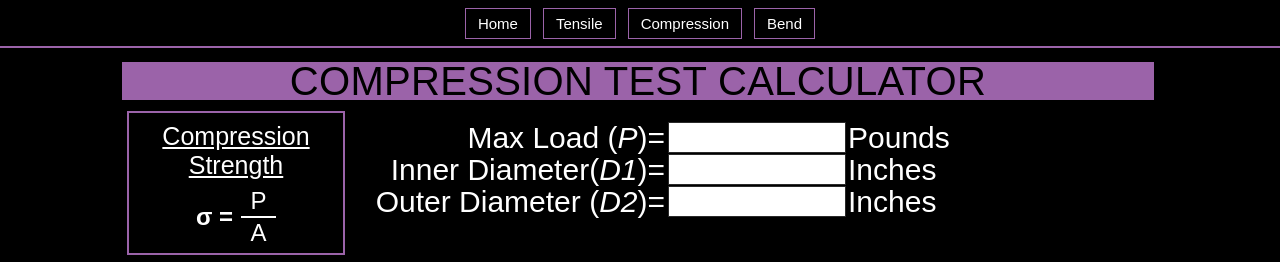
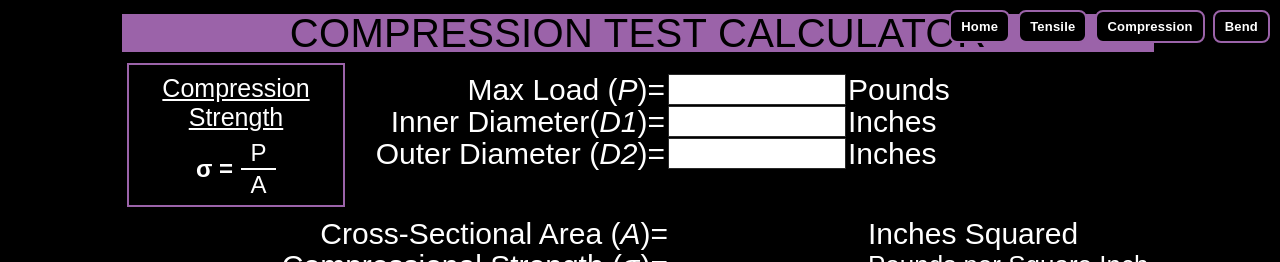
Before and after one commit to ecollieTECHnista/Materials-Testing-Calculators, a plain HTML site: page compression/comp_index.html in a window 1280 px wide. Shown: the top 262 px of the page. Drawn offline with Linux system fonts and the light colour scheme.

Commit message:
Update comp_index.html

```diff
--- a/compression/comp_index.html
+++ b/compression/comp_index.html
@@ -208,52 +208,59 @@
       .viewport { width: calc(100vw - 16px); }
     }
 
+    .calc-nav {
+      position: fixed;
+      top: 10px;
+      right: 10px;
+      z-index: 9999;
+      display: flex;
+      gap: 8px;
+      flex-wrap: wrap;
+      justify-content: flex-end;
+      font-family: Arial, Helvetica, sans-serif;
+    }
 
-    .site-nav {
-      position: fixed;
-      left: 0;
-      right: 0;
-      top: 0;
-      height: 48px;
-      z-index: 50;
-      background: #000000;
-      border-bottom: 2px solid var(--purple);
-      display: flex;
+    .calc-nav a {
+      display: inline-flex;
       align-items: center;
       justify-content: center;
-      gap: 12px;
-      font-family: var(--font);
+      min-height: 32px;
+      padding: 7px 10px;
+      border: 2px solid #9b63a9;
+      border-radius: 8px;
+      background: #000000;
+      color: #ffffff;
+      text-decoration: none;
+      font-size: 13px;
+      font-weight: 700;
+      letter-spacing: .2px;
     }
 
-    .site-nav a {
-      color: #ffffff;
-      text-decoration: none;
-      border: 1px solid var(--purple);
-      padding: 7px 12px;
-      font-size: 15px;
-      line-height: 1;
-      background: #000000;
-    }
-
-    .site-nav a:hover,
-    .site-nav a:focus {
-      background: var(--purple);
+    .calc-nav a:hover,
+    .calc-nav a:focus-visible {
+      background: #9b63a9;
       color: #000000;
       outline: none;
     }
 
-    body {
-      padding-top: 62px;
+    @media (max-width: 700px) {
+      .calc-nav {
+        top: auto;
+        right: 8px;
+        bottom: 8px;
+        left: 8px;
+        justify-content: center;
+      }
+      .calc-nav a { font-size: 12px; padding: 6px 8px; }
     }
-
   </style>
 </head>
 <body>
-  <nav class="site-nav" aria-label="Calculator navigation">
-    <a href="../">Home</a>
-    <a href="../tensile/">Tensile</a>
-    <a href="../compression/">Compression</a>
-    <a href="../bend/">Bend</a>
+  <nav class="calc-nav" aria-label="Calculator navigation">
+    <a href="../index.html">Home</a>
+    <a href="../tensile/tensile_index.html">Tensile</a>
+    <a href="../compression/comp_index.html">Compression</a>
+    <a href="../Bend/bend_index.html">Bend</a>
   </nav>
 
   <div class="viewport" id="viewport">
```
